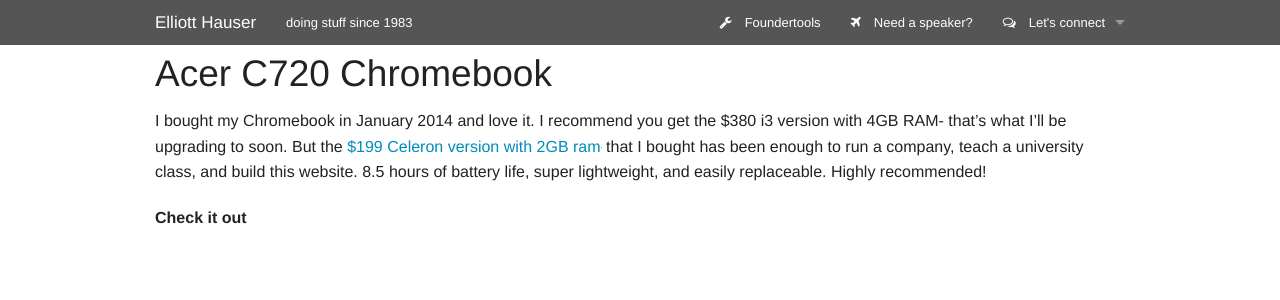
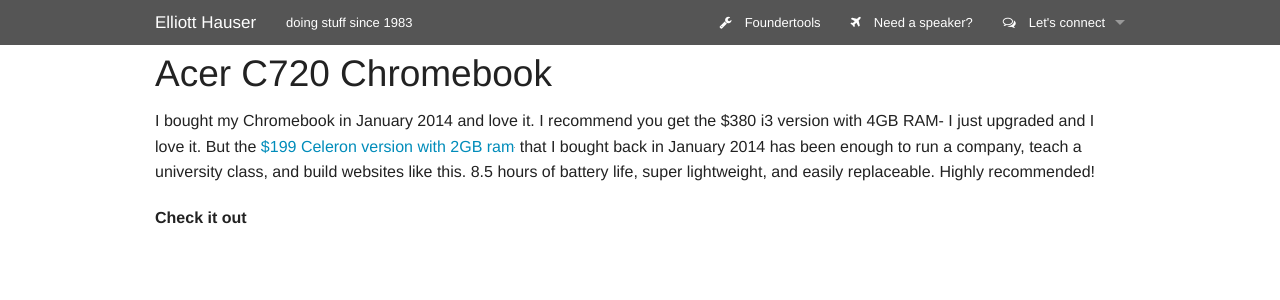
Before and after one commit to eah13/eah13.github.io, a Jekyll site: the page built from _posts/tools/2000-02-01-chromebook.md, in a window 1280 px wide. Shown: the top 300 px of the page. Built offline with Jekyll 4.4.1, drawn with Linux system fonts in a browser that asks for light colours; nearby versions of some CDN libraries; grey boxes are pictures that could not be loaded.

Commit message:
Update 2000-02-01-chromebook.md

```diff
--- a/_posts/tools/2000-02-01-chromebook.md
+++ b/_posts/tools/2000-02-01-chromebook.md
@@ -5,4 +5,4 @@
 html: '<a href="http://www.amazon.com/gp/product/B00KOUIZBC/ref=as_li_tl?ie=UTF8&camp=1789&creative=9325&creativeASIN=B00KOUIZBC&linkCode=as2&tag=elliotthauser-20&linkId=EN54OSAD7JXXDZY2">Acer C720-3404 11.6-Inch Chromebook (Intel Core i3, 4 GB) Granite Gray</a><img src="http://ir-na.amazon-adsystem.com/e/ir?t=elliotthauser-20&l=as2&o=1&a=B00KOUIZBC" width="1" height="1" border="0" alt="" style="border:none !important; margin:0px !important;" />'
 ---
 
-I bought my Chromebook in January 2014 and love it.  I recommend you get the $380 i3 version with 4GB RAM- that's what I'll be upgrading to soon.  But the <a href="http://www.amazon.com/gp/product/B00FNPD1VW/ref=as_li_tl?ie=UTF8&camp=1789&creative=9325&creativeASIN=B00FNPD1VW&linkCode=as2&tag=elliotthauser-20&linkId=UU2OTBYLWZ6KC34V">$199 Celeron version with 2GB ram</a><img src="http://ir-na.amazon-adsystem.com/e/ir?t=elliotthauser-20&l=as2&o=1&a=B00FNPD1VW" width="1" height="1" border="0" alt="" style="border:none !important; margin:0px !important;" /> that I bought has been enough to run a company, teach a university class, and build this website.  8.5 hours of battery life, super lightweight, and easily replaceable.  Highly recommended!
+I bought my Chromebook in January 2014 and love it.  I recommend you get the $380 i3 version with 4GB RAM- I just upgraded and I love it.  But the <a href="http://www.amazon.com/gp/product/B00FNPD1VW/ref=as_li_tl?ie=UTF8&camp=1789&creative=9325&creativeASIN=B00FNPD1VW&linkCode=as2&tag=elliotthauser-20&linkId=UU2OTBYLWZ6KC34V">$199 Celeron version with 2GB ram</a><img src="http://ir-na.amazon-adsystem.com/e/ir?t=elliotthauser-20&l=as2&o=1&a=B00FNPD1VW" width="1" height="1" border="0" alt="" style="border:none !important; margin:0px !important;" /> that I bought back in January 2014 has been enough to run a company, teach a university class, and build websites like this.  8.5 hours of battery life, super lightweight, and easily replaceable.  Highly recommended!
```
